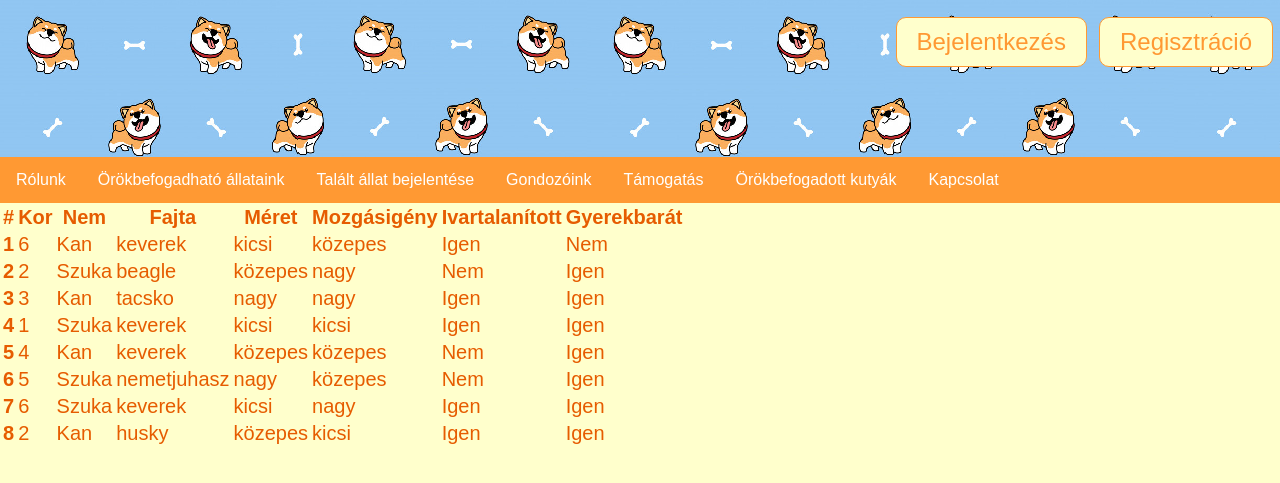
After one commit to drq0tq/RFT, a PHP site: page /orokbefogadhatoAllatokList.php in a window 1280 px wide. The commit adds this page. Shown: the top 483 px of the page. Run offline with PHP 8.4, Linux system fonts and the light colour scheme; data comes from the database, SQL or seed files in the repository.

Commit message:
Örökbefogadható állatok kilistázása

```diff
--- a/index.php
+++ b/index.php
@@ -30,7 +30,7 @@ body #bejelentkezes td{
 
 <div class="navbar">
   <a href="rolunk.php">Rólunk</a>
-  <a href="allatok.php">Örökbefogadható állataink</a>
+  <a href="orokbefogadhatoAllatokList.php">Örökbefogadható állataink</a>
   <a href="talaltallat.php">Talált állat bejelentése</a>
   <a href="gondozok.php">Gondozóink</a>
   <a href="tamogatas.php">Támogatás</a>
--- /dev/null
+++ b/orokbefogadhatoAllatokList.php
@@ -0,0 +1,42 @@
+<?php
+include 'index.php';
+$query = "SELECT * FROM orokbefogadhato_allatok";
+require_once 'connect.php';
+$allatok = getList($query);
+?>
+<?php if(count($allatok)<=0) : ?>
+    <h1>Nem található gondozó a táblában</h1>
+<?php else : ?>
+<table>
+		<thead>
+			<tr>
+				<th scope="col">#</th>
+				<th scope="col">Kor</th>
+				<th scope="col">Nem</th>
+				<th scope="col">Fajta</th>
+				<th scope="col">Méret</th>
+                <th scope="col">Mozgásigény</th>
+                <th scope="col">Ivartalanított</th>
+                <th scope="col">Gyerekbarát</th>
+			</tr>
+		</thead>
+		<tbody>
+			<?php $i = 0; ?>
+			<?php foreach ($allatok as $a) : ?>
+				<?php $i++; ?>
+				<tr>
+					<th scope="row"><?=$i ?></th>
+					<td><?=$a['kor'] ?></td>
+                    <td><?php if($a['nem'] == 0) {echo "Kan";} else {echo "Szuka";}  ?></td>
+
+					<td><?=$a['fajta'] ?></td>
+                    <td><?=$a['meret'] ?></td>
+                    <td><?=$a['mozgasigeny'] ?></td>
+                    <td><?php if($a['ivartalanitott'] == 0) {echo "Nem";} else {echo "Igen";} ?></td>
+                    <td><?php if($a['gyerekbarat'] == 0) {echo "Nem";} else {echo "Igen";} ?></td>
+
+				</tr>
+			<?php endforeach;?>
+		</tbody>
+	</table>
+<?php endif; ?>
```
